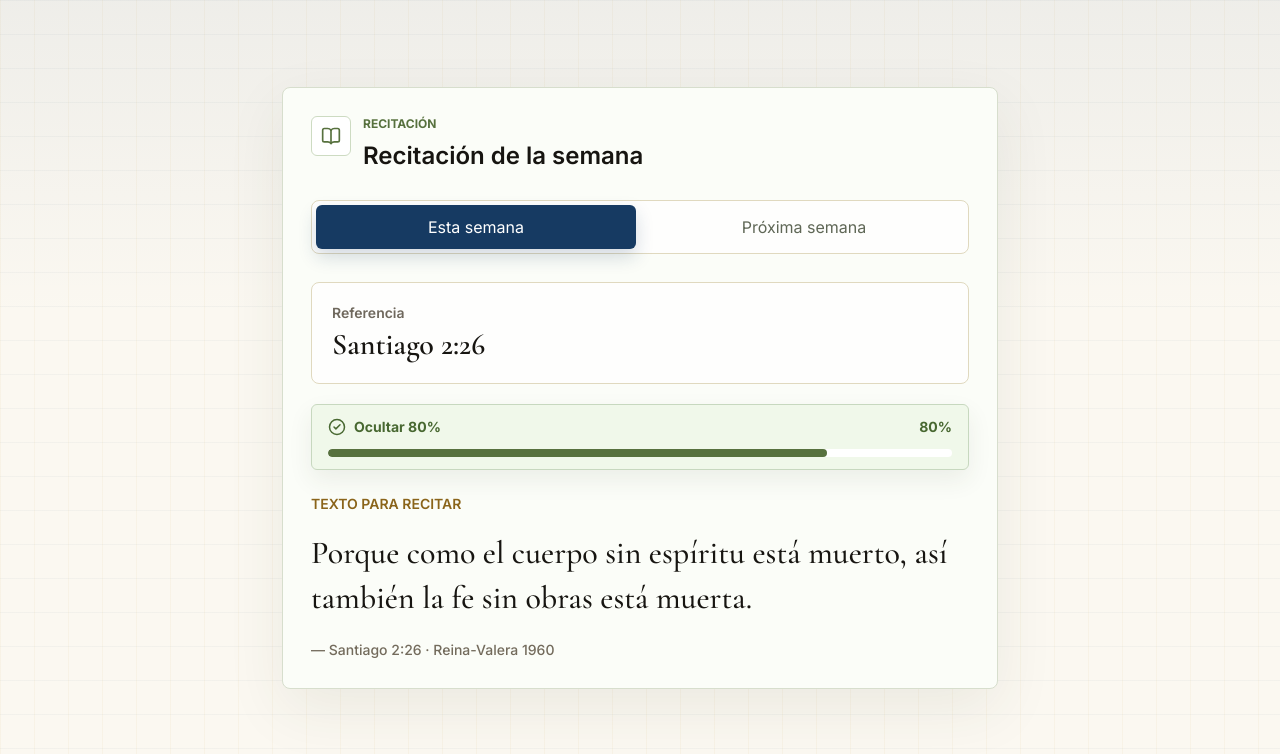
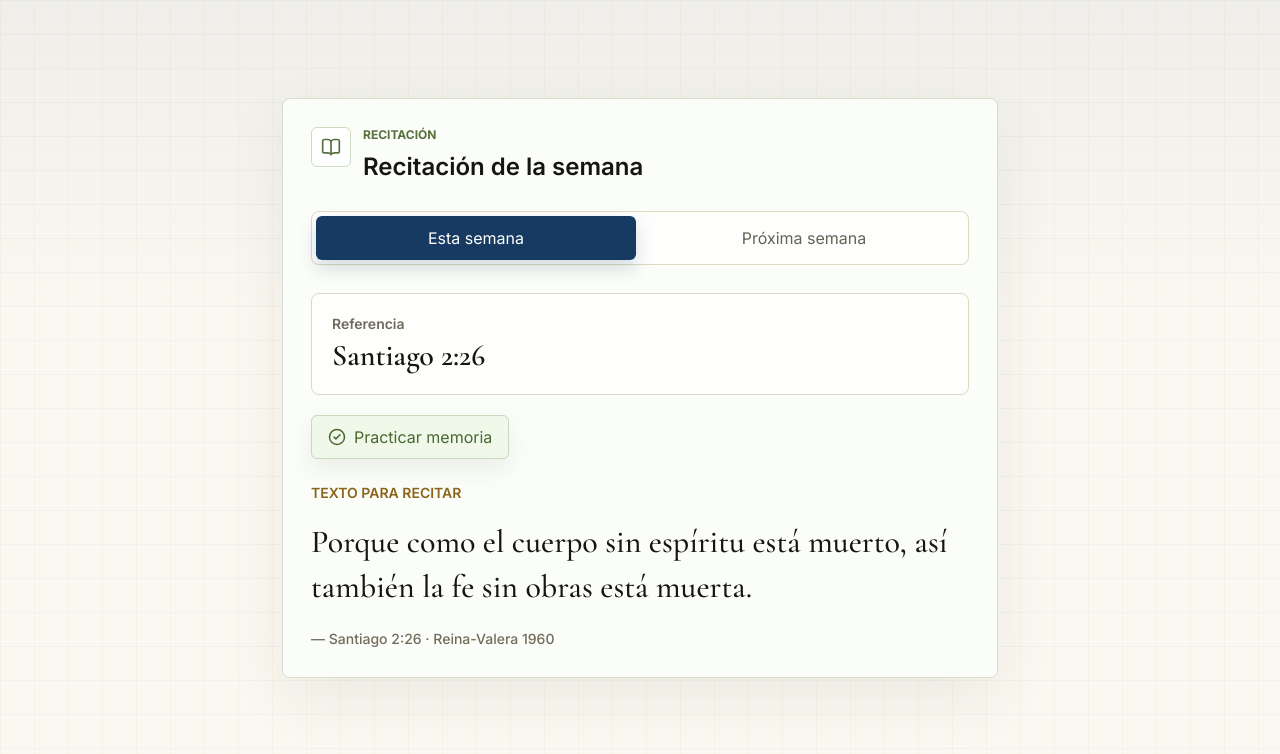
Before and after one commit to AlexGGalvan/open-the-book, a Next.js app: page / in a window 1280 px wide. Shown: the top 754 px of the page. Built offline with nearby package versions, Linux system fonts and the light colour scheme.

Commit message:
Simplify recitation practice button

```diff
--- a/src/components/WeeklyRecitationCard.tsx
+++ b/src/components/WeeklyRecitationCard.tsx
@@ -11,14 +11,12 @@ type RecitationItem = {
   id: RecitationTab;
   label: string;
   passage: BiblePassage;
-  progress?: number;
 };
 
 const recitations: RecitationItem[] = [
   {
     id: "current",
     label: "Esta semana",
-    progress: 80,
     passage: {
       reference: "Santiago 2:26",
       text: "Porque como el cuerpo sin espíritu está muerto, así también la fe sin obras está muerta.",
@@ -111,27 +109,16 @@ export function WeeklyRecitationCard() {
           </p>
         </div>
 
-        {activeRecitation.progress ? (
+        {activeRecitation.id === "current" ? (
           <button
-            aria-label={`Memorización al ${activeRecitation.progress}%`}
+            aria-label={hideCurrentVerse ? "Mostrar versículo completo" : "Practicar memoria"}
             aria-pressed={hideCurrentVerse}
-            className="mt-5 w-full rounded-md border border-[#c7d8bf] bg-[#f0f8ea] px-4 py-3 text-left text-[#486831] shadow-[0_10px_24px_rgba(50,62,43,0.08)] transition hover:bg-[#e9f4e1] focus:outline-none focus:ring-2 focus:ring-[#9eb7d1]"
+            className="mt-5 inline-flex min-h-11 items-center justify-center gap-2 rounded-md border border-[#c7d8bf] bg-[#f0f8ea] px-4 text-sm font-bold text-[#486831] shadow-[0_10px_24px_rgba(50,62,43,0.08)] transition hover:bg-[#e9f4e1] focus:outline-none focus:ring-2 focus:ring-[#9eb7d1]"
             onClick={() => setHideCurrentVerse((current) => !current)}
             type="button"
           >
-            <span className="flex items-center justify-between gap-3 text-sm font-bold">
-              <span className="inline-flex items-center gap-2">
-                <CheckCircle2 aria-hidden="true" size={18} />
-                {hideCurrentVerse ? "Mostrar versículo" : "Ocultar 80%"}
-              </span>
-              <span>{activeRecitation.progress}%</span>
-            </span>
-            <span className="mt-3 block h-2 overflow-hidden rounded-full bg-white">
-              <span
-                className="block h-full rounded-full bg-[#57713e]"
-                style={{ width: `${activeRecitation.progress}%` }}
-              />
-            </span>
+            <CheckCircle2 aria-hidden="true" size={18} />
+            <span>{hideCurrentVerse ? "Mostrar versículo" : "Practicar memoria"}</span>
           </button>
         ) : null}
 
```
